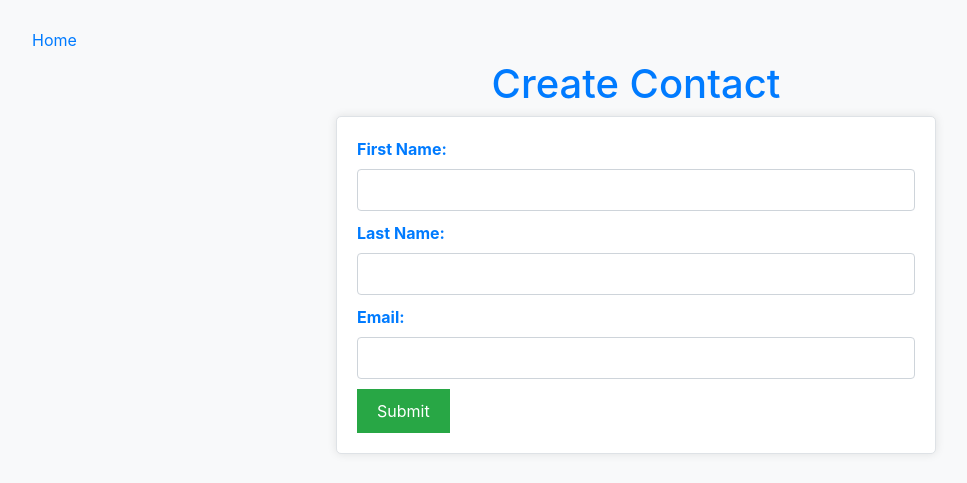
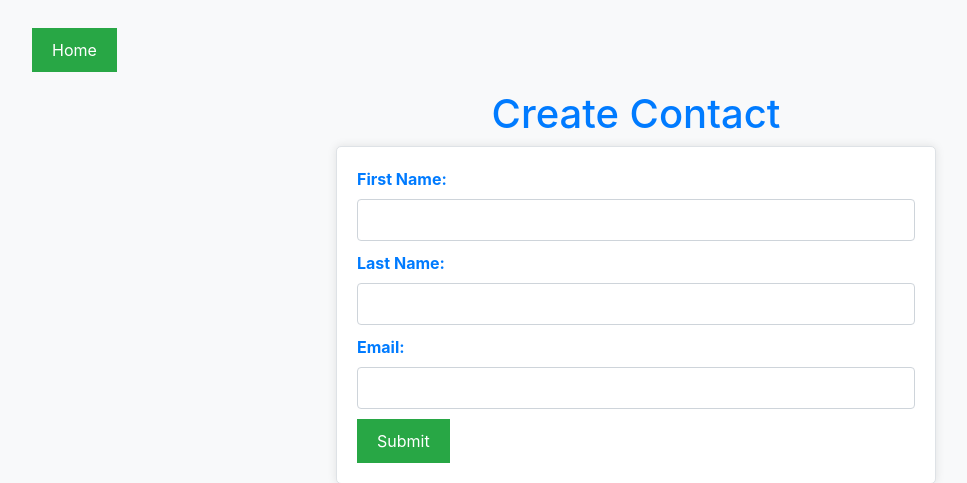
Before and after one commit to saurabh549/HubSpot-API-CRUD-Project, a Django app: template contacts/templates/contacts/create_contact.html in a window 1280 px wide. Shown: the top 483 px of the page, without its empty margins (4-971 px from the left). Run offline with Django 3.2, Linux system fonts and the light colour scheme; the template is opened without the code that fills it, so the values that code supplies are empty; some libraries are stand-ins or nearby versions.

Commit message:
Changes to Remove Fetch Contact Button

```diff
--- a/contacts/static/contacts/app.js
+++ b/contacts/static/contacts/app.js
@@ -17,9 +17,9 @@ document.addEventListener('DOMContentLoaded', function() {
     fetchContacts('/contacts/');
 });
 
-document.getElementById('fetchContactsBtn').addEventListener('click', function () {
-    fetchContacts('/contacts/');
-});
+// document.getElementById('fetchContactsBtn').addEventListener('click', function () {
+//     fetchContacts('/contacts/');
+// });
 
 document.getElementById('searchContactBtn').addEventListener('click', function () {
     const contactId = document.getElementById('contactIdInput').value;
--- a/contacts/static/contacts/create_contact.css
+++ b/contacts/static/contacts/create_contact.css
@@ -44,3 +44,12 @@ button {
 button:hover {
     background-color: #218838;
 }
+#HomeBtn {
+    margin-bottom: 10px;
+    background-color: #28a745;
+    color: #fff;
+    border: none;
+    padding: 10px 20px;
+    font-size: 16px;
+    cursor: pointer;
+}
--- a/contacts/static/contacts/style.css
+++ b/contacts/static/contacts/style.css
@@ -54,7 +54,7 @@ input:focus {
 }
 
 
-#fetchContactsBtn, #nextPageBtn, #CreateContactBtn {
+#nextPageBtn, #CreateContactBtn, #HomeBtn {
     margin-bottom: 10px;
     background-color: #28a745;
     color: #fff;
@@ -64,7 +64,7 @@ input:focus {
     cursor: pointer;
 }
 
-#fetchContactsBtn:hover, #nextPageBtn:hover {
+#nextPageBtn:hover, #HomeBtn:hover {
     background-color: #218838;
 }
 
--- a/contacts/templates/contacts/create_contact.html
+++ b/contacts/templates/contacts/create_contact.html
@@ -9,7 +9,7 @@
 </head>
 <body>
     <div class="navbar">
-        <a href="/">Home</a>
+        <a id="HomeBtn" href="/">Home</a>
     </div>
     <h1>Create Contact</h1>
 
--- a/contacts/templates/contacts/update_contact.html
+++ b/contacts/templates/contacts/update_contact.html
@@ -9,7 +9,7 @@
 </head>
 <body>
     <div class="navbar">
-        <a href="/">Home</a>
+        <a id="HomeBtn" href="/">Home</a>
     </div>
     <h1>Update Contact</h1>
     <h2>Fill only those fields which you want to update !!</h2>
```
Also changed, not shown: contacts/static/contacts/update_contact.css (+9 -0 lines), contacts/templates/contacts/contact_list.html (+2 -13 lines).
